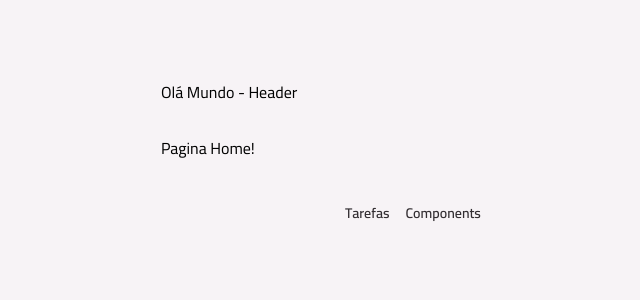
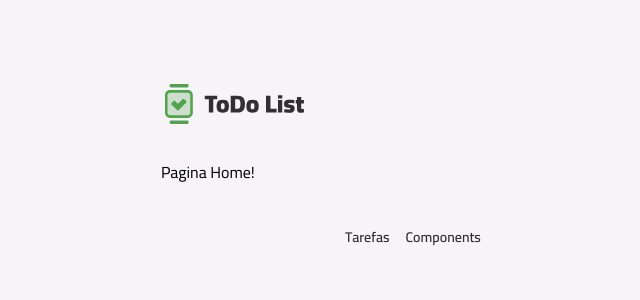
Before and after one commit to notlemos/react-todo, a React (Vite) app: page / in a window 1280 px wide. Shown: the top 300 px of the page, without its empty margins (227-867 px from the left). Built offline with nearby package versions, Linux system fonts and the light colour scheme.

Commit message:
Montando Layout: Estruturando Corpo do Layout

```diff
--- /dev/null
+++ b/src/core-components/footer.tsx
@@ -0,0 +1,21 @@
+import  { NavLink } from "react-router";
+import Text from "../components/text";
+
+export default function Footer() {
+    return (
+        <footer className="my-5 md:my-10">
+         <nav className="flex items-center justify-center gap-4">
+             <NavLink to="/">
+                 <Text variant="body-sm-bold" className="text-gray-300">
+                     Tarefas
+                 </Text>
+             </NavLink>
+             <NavLink to="/componentes">
+                 <Text variant="body-sm-bold" className="text-gray-300">
+                     Components
+                 </Text>
+             </NavLink>
+         </nav>
+        </footer>
+    )
+}
--- /dev/null
+++ b/src/core-components/header.tsx
@@ -0,0 +1,10 @@
+import Container from "../components/container";
+import Logo from "../assets/images/Logo.svg?react"
+
+export default function Header() {
+    return (
+        <Container as="header" className="mt-3 md:mt-20">
+            <Logo className="h-9 md:h-12 "/>
+        </Container>
+    )
+}
--- /dev/null
+++ b/src/core-components/main-content.tsx
@@ -0,0 +1,11 @@
+import type React from "react";
+import { cx } from "class-variance-authority";
+
+interface MainContentProps extends React.ComponentProps<"main">{
+
+}
+
+
+export default function MainContent({children, className, ...props}: MainContentProps) {
+    return <main className={cx("mt-4 md:mt-8", className)} {...props}>{children}</main>
+}
--- a/src/pages/layout-main.tsx
+++ b/src/pages/layout-main.tsx
@@ -1,28 +1,14 @@
-import { NavLink, Outlet } from "react-router";
-import Container from "../components/container";
-import Text from "../components/text";
+import { Outlet } from "react-router";
+import Header from "../core-components/header";
+import MainContent from "../core-components/main-content";
+import Footer from "../core-components/footer";
 
 export default function LayoutMain() {
     return <>
-        <Container as="header" className="mt-3 md:mt-20">
-            Olá Mundo - Header
-        </Container>
-        <main className="mt-4 md:mt-8">
+        <Header/>
+        <MainContent>
             <Outlet/>
-        </main>
-        <footer className="my-5 md:my-10">
-            <nav className="flex items-center justify-center gap-4">
-                <NavLink to="/">
-                    <Text variant="body-sm-bold" className="text-gray-300">
-                        Tarefas
-                    </Text>
-                </NavLink>
-                <NavLink to="/componentes">
-                    <Text variant="body-sm-bold" className="text-gray-300">
-                        Components
-                    </Text>
-                </NavLink>
-            </nav>
-        </footer>
+        </MainContent>
+        <Footer/>
     </>
 }
```
